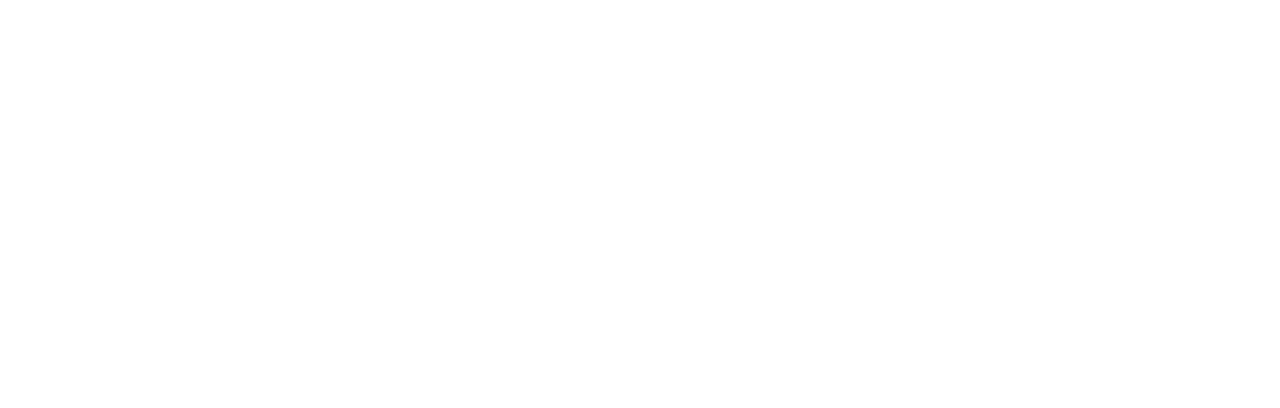
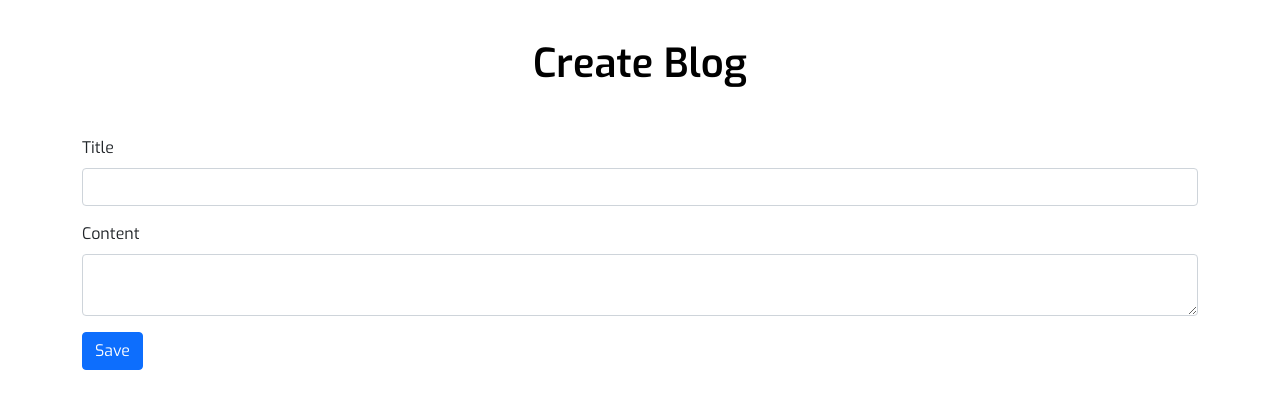
Before and after one commit to Tintaa307/AppFullStack, a React (Vite) app in the folder reactFront/: page /create in a window 1280 px wide. Before the commit this address had no page. Shown: the top 408 px of the page. Built offline with nearby package versions, Linux system fonts and the light colour scheme; the HTML template or start-up script is replaced by a standard one; a web font is replaced by a local one.

Commit message:
finish eit

```diff
--- a/reactFront/src/App.jsx
+++ b/reactFront/src/App.jsx
@@ -3,6 +3,8 @@
 import Nav from './components/nav/Nav'
 import CompShowBlog from './blog/ShowBlog.jsx'
 import { BrowserRouter, Route, Routes } from "react-router-dom"
+import CompCreateBlog from './blog/CreateBlog.jsx'
+import CompEditBlog from './blog/EditBlog.jsx'
 
 function App() {
   return (
@@ -10,6 +12,8 @@
       <BrowserRouter>
         <Routes>
           <Route path="/" element={<CompShowBlog />} />
+          <Route path="/create" element={<CompCreateBlog />} />
+          <Route path="/edit/:id" element={<CompEditBlog />} />
         </Routes>
       </BrowserRouter>
     </>
--- a/reactFront/src/blog/CreateBlog.js
+++ /dev/null
@@ -1,3 +0,0 @@
-import axios from "axios"
-import { useState } from "react"
-import { useNavigate } from "react-router-dom"
--- /dev/null
+++ b/reactFront/src/blog/CreateBlog.jsx
@@ -0,0 +1,50 @@
+import axios from "axios"
+import { useState } from "react"
+import { useNavigate } from "react-router-dom"
+
+const URI = "http://localhost:8000/blogs/"
+
+const CompCreateBlog = () => {
+    const [title, setTitle] = useState("")
+    const [content, setContent] = useState("")
+    const navigate = useNavigate()
+
+    // procedimiento para guardar
+    const saveBlog = async (e) => {
+        e.preventDefault()
+        await axios.post(URI, {
+            title,
+            content
+        })
+        navigate("/")
+    }
+
+    return (
+        <div className="container">
+            <h1>Create Blog</h1>
+            <form onSubmit={saveBlog}>
+                <div className="mb-3">
+                    <label  className="form-label">Title</label>
+                    <input
+                        type="text"
+                        className="form-control"
+                        value={title}
+                        onChange={(e) => setTitle(e.target.value)}
+                    />
+                </div>
+                <div className="mb-3">
+                    <label className="form-label">Content</label>
+                    <textarea
+                        type="text"
+                        className="form-control"
+                        value={content}
+                        onChange={(e) => setContent(e.target.value)}
+                    />
+                </div>
+                <button type="submit" className="btn btn-primary">Save</button>
+            </form>
+        </div>
+    )
+}
+
+export default CompCreateBlog
--- /dev/null
+++ b/reactFront/src/blog/EditBlog.jsx
@@ -0,0 +1,62 @@
+import axios from "axios"
+import { useState, useEffect } from "react"
+import { useNavigate, useParams } from "react-router-dom"
+
+const URI = "http://localhost:8000/blogs/"
+
+const CompEditBlog = () => {
+    const [title, setTitle] = useState("")
+    const [content, setContent] = useState("")
+    const navigate = useNavigate()
+    const id = useParams()
+
+
+    // procedimiento para guardar
+    const update = async (e) => {
+        e.preventDefault()
+        await axios.put(`${URI}${id}`, {
+            title,
+            content
+        })
+        navigate("/")
+    }
+
+    useEffect(() => {
+        getBlogById()
+    }, [])
+
+    const getBlogById = async () => {
+        const res = await axios.get(`${URI}${id}`)
+        setTitle(res.data.data.title)
+        setContent(res.data.data.content)
+    }
+
+    return (
+        <div className="container">
+            <h1>Edit Blog</h1>
+            <form onSubmit={update}>
+                <div className="mb-3">
+                <label className="form-label">Title</label>
+                <input
+                    type="text"
+                    className="form-control"
+                    value={title}
+                    onChange={(e) => setTitle(e.target.value)}
+                />
+                </div>
+                <div className="mb-3">
+                    <label className="form-label">Content</label>
+                    <textarea
+                        type="text"
+                        className="form-control"
+                        value={content}
+                        onChange={(e) => setContent(e.target.value)}
+                    />
+                </div>
+                <button type="submit" className="btn btn-primary">Save</button>
+            </form>
+        </div>
+    )
+}
+
+export default CompEditBlog
--- a/reactFront/src/blog/ShowBlog.jsx
+++ b/reactFront/src/blog/ShowBlog.jsx
@@ -28,7 +28,7 @@
       <h1>App full Stack</h1>
       <div className="row">
         <div className="col">
-          <Link to={"/create"} className="btn btn-primary mt-2 mb-4">Crear</Link>
+          <Link to={"/create"} className="btn btn-primary mt-2 mb-4"><i class="ri-add-fill"></i></Link>
           <table className="table">
             <thead className="table-primary">
               <tr>
@@ -37,7 +37,7 @@
                 <th>Accions</th>
               </tr>
             </thead>
-            <tbody>
+            <tbody className="tbody">
               {
                 blogs.map((blog) => (
                   <tr key={blog.id}>
--- a/reactFront/src/blog/showBlog.css
+++ b/reactFront/src/blog/showBlog.css
@@ -1,3 +1,9 @@
+.container {
+    position: relative;
+    height: 100vh;
+    margin-bottom: 4rem;
+}
+
 .container h1 {
     text-align: center;
     color: #000;
@@ -25,3 +31,11 @@
 .container .col .table tr th {
     text-align: center;
 }
+
+.container .col .table tbody button {
+    margin-left: 10px;
+}
+
+.container .col .btn.btn-primary {
+    width: 60px;
+}
```
Also changed, not shown: reactFront/src/blog/EditBlog.js (deleted).
